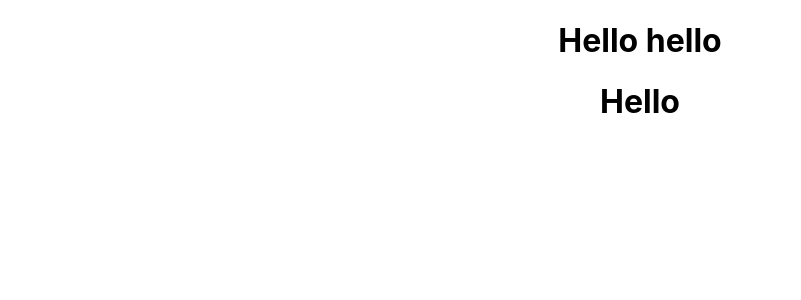
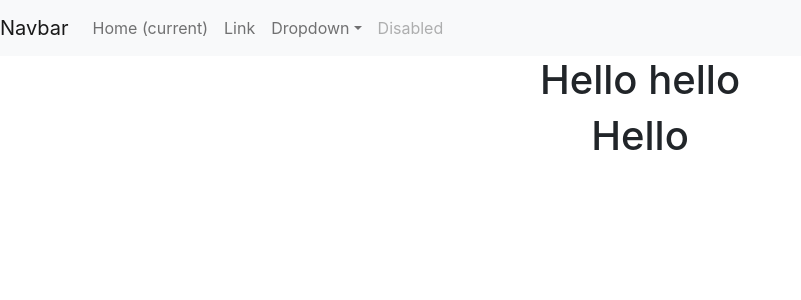
Before and after one commit to digitalbangash1/devops_frontend, a React (Create React App) app: page / in a window 1280 px wide. Shown: the top 300 px of the page, without its empty margins (0-801 px from the left). Built offline with nearby package versions, Linux system fonts and the light colour scheme.

Commit message:
Navbar created

```diff
--- a/package.json
+++ b/package.json
@@ -3,11 +3,15 @@
   "version": "0.1.0",
   "private": true,
   "dependencies": {
+    "@popperjs/core": "^2.11.6",
     "@testing-library/jest-dom": "^5.16.5",
     "@testing-library/react": "^13.4.0",
     "@testing-library/user-event": "^13.5.0",
+    "bootstrap": "^5.2.1",
     "react": "^18.2.0",
+    "react-bootstrap": "^2.5.0",
     "react-dom": "^18.2.0",
+    "react-popper": "^2.3.0",
     "react-router-dom": "^6.3.0",
     "react-scripts": "5.0.1",
     "web-vitals": "^2.1.4"
--- a/public/index.html
+++ b/public/index.html
@@ -15,6 +15,8 @@
       user's mobile device or desktop. See https://developers.google.com/web/fundamentals/web-app-manifest/
     -->
     <link rel="manifest" href="%PUBLIC_URL%/manifest.json" />
+    <!-- JavaScript Bundle with Popper -->
+    <script src="https://cdn.jsdelivr.net/npm/bootstrap@5.2.1/dist/js/bootstrap.bundle.min.js" integrity="sha384-u1OknCvxWvY5kfmNBILK2hRnQC3Pr17a+RTT6rIHI7NnikvbZlHgTPOOmMi466C8" crossorigin="anonymous"></script>
     <!--
       Notice the use of %PUBLIC_URL% in the tags above.
       It will be replaced with the URL of the `public` folder during the build.
--- a/src/App.js
+++ b/src/App.js
@@ -1,11 +1,13 @@
 import React from 'react';
 import './App.css';
 import {Route, Routes} from 'react-router-dom';
-import Home from './components/Home'
+import Home from './components/Home';
+import Navbar from "./components/shared_view/Navbar";
 
 function App() {
   return (
     <div className="App">
+    <Navbar/>
 
         <h1>Hello hello</h1>
      <Routes>
--- a/src/components/shared_view/Navbar.js
+++ b/src/components/shared_view/Navbar.js
@@ -0,0 +1,47 @@
+import React from "react";
+
+
+function Navbar(){
+    return (
+
+        <nav className="navbar navbar-expand-lg navbar-light bg-light">
+            <a className="navbar-brand" href="#">Navbar</a>
+            <button className="navbar-toggler" type="button" data-bs-toggle="collapse"
+                    data-bs-target="#navbarSupportedContent" aria-controls="navbarSupportedContent" aria-expanded="false"
+                    aria-label="Toggle navigation">
+                <span className="navbar-toggler-icon"></span>
+            </button>
+
+            <div className="collapse navbar-collapse" id="navbarSupportedContent">
+                <ul className="navbar-nav mr-auto">
+                    <li className="nav-item active">
+                        <a className="nav-link" href="#">Home <span className="sr-only">(current)</span></a>
+                    </li>
+                    <li className="nav-item">
+                        <a className="nav-link" href="#">Link</a>
+                    </li>
+                    <li className="nav-item dropdown">
+                        <a className="nav-link dropdown-toggle" href="#" id="navbarDropdown" role="button"
+                           data-bs-toggle="dropdown" aria-haspopup="true" aria-expanded="false">
+                            Dropdown
+                        </a>
+                        <div className="dropdown-menu" aria-labelledby="navbarDropdown">
+                            <a className="dropdown-item" href="#">Action</a>
+                            <a className="dropdown-item" href="#">Another action</a>
+                            <div className="dropdown-divider"></div>
+                            <a className="dropdown-item" href="#">Something else here</a>
+                        </div>
+                    </li>
+                    <li className="nav-item">
+                        <a className="nav-link disabled" href="#">Disabled</a>
+                    </li>
+                </ul>
+
+            </div>
+        </nav>
+
+
+    )
+
+}
+export default Navbar
--- a/src/index.js
+++ b/src/index.js
@@ -1,4 +1,7 @@
 import React from 'react';
+import 'bootstrap/dist/css/bootstrap.css';
+// Put any other imports below so that CSS from your
+// components takes precedence over default styles.
 import ReactDOM from 'react-dom';
 import { BrowserRouter} from 'react-router-dom';
 import './index.css';
```
Also changed, not shown: 1 other file (tests, documents, lock files or other folders).
